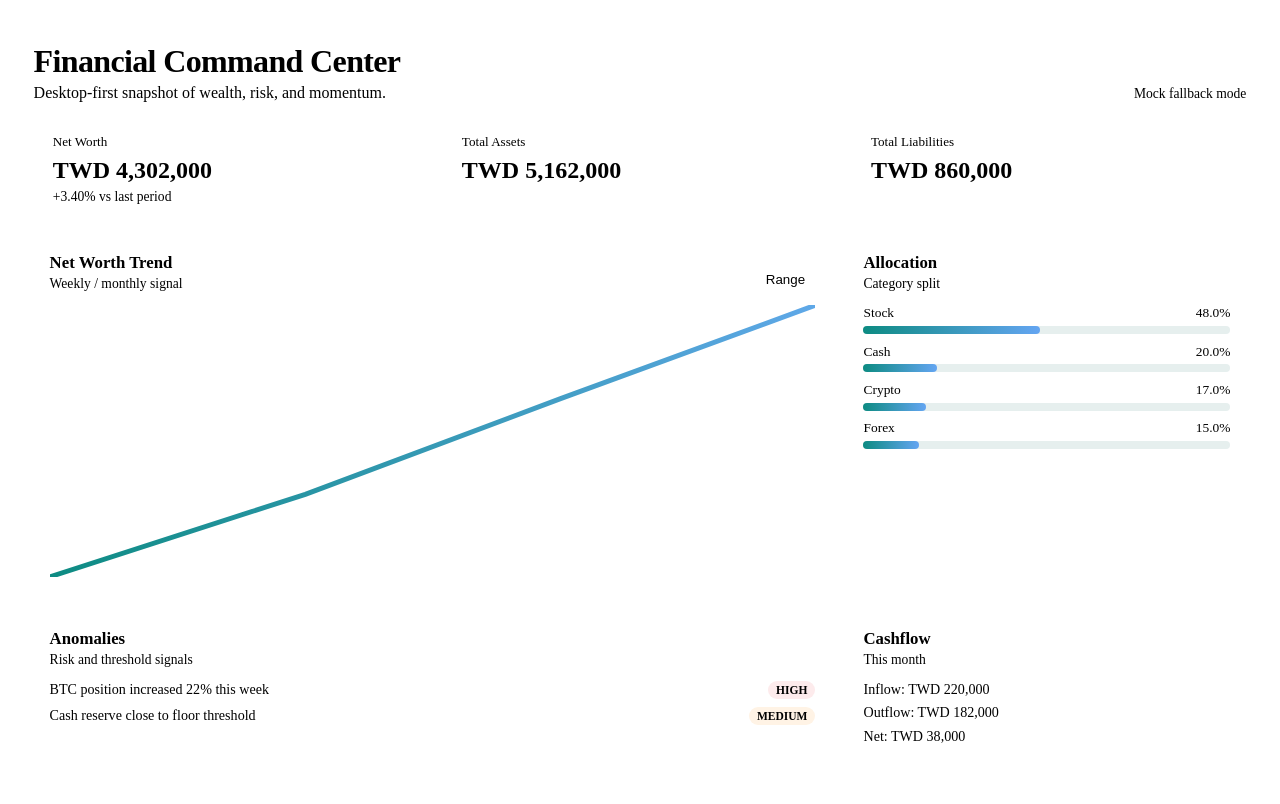
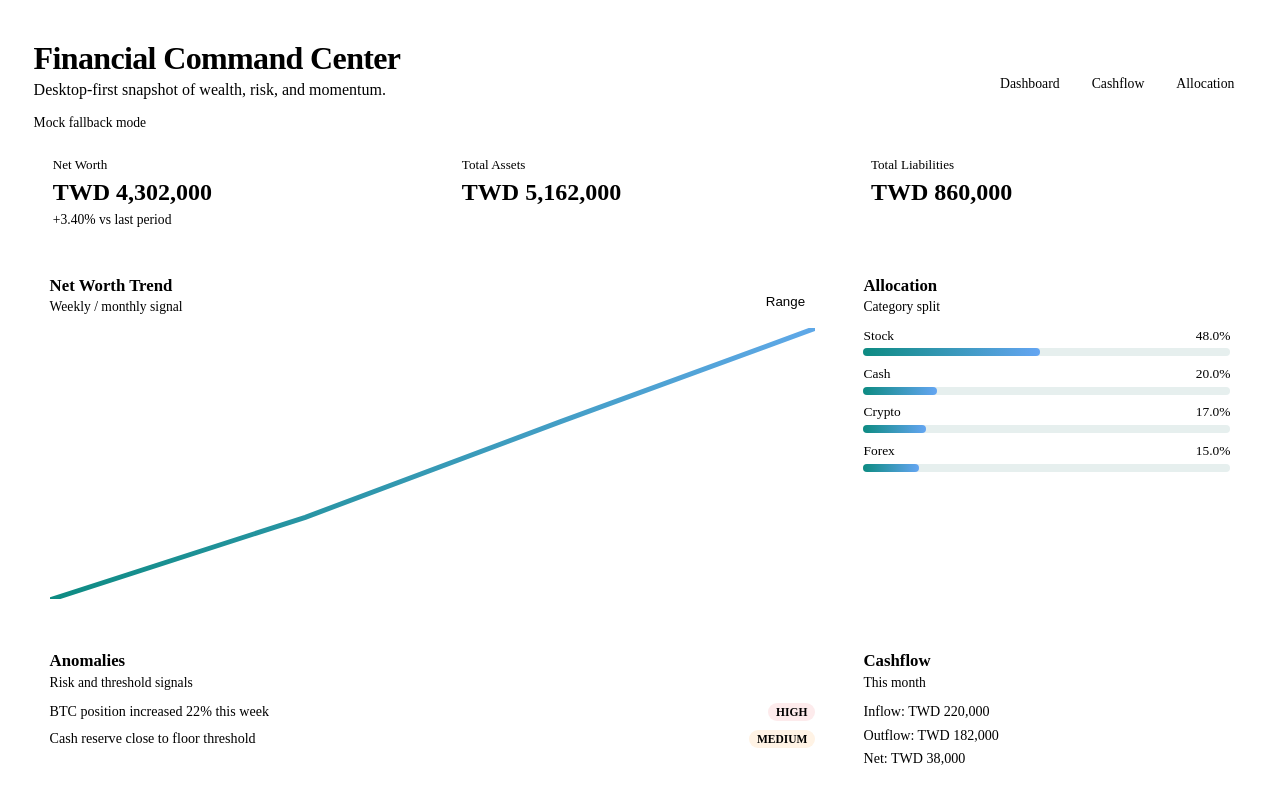
Before and after one commit to trnet4334/FMsys, a Next.js app in the folder apps/web/: page /dashboard in a window 1280 px wide. Shown: the top 804 px of the page. Built offline with nearby package versions, Linux system fonts and the light colour scheme; no server answers.

Commit message:
feat(web): add app shell and secondary finance pages

```diff
--- a/apps/web/app/dashboard/page.tsx
+++ b/apps/web/app/dashboard/page.tsx
@@ -3,6 +3,7 @@ import { AllocationPanel } from '../../src/components/dashboard/allocation-panel
 import { CashflowMiniPanel } from '../../src/components/dashboard/cashflow-mini-panel';
 import { NetWorthHero } from '../../src/components/dashboard/net-worth-hero';
 import { TrendPanel } from '../../src/components/dashboard/trend-panel';
+import { AppShell } from '../../src/components/layout/app-shell';
 import { adaptDashboardData } from '../../src/lib/mock-data/adapters';
 import { fetchDashboardData } from '../../src/lib/dashboard-api';
 import { seedDashboardData } from '../../src/lib/mock-data/seed';
@@ -19,21 +20,8 @@ export default async function DashboardPage() {
   }
 
   return (
-    <main
-      style={{
-        padding: '2.2rem clamp(1rem, 2vw, 2.5rem)',
-        minHeight: '100vh',
-        background:
-          'radial-gradient(circle at 8% 12%, rgba(13, 139, 130, 0.14) 0%, rgba(13, 139, 130, 0) 38%), radial-gradient(circle at 92% 3%, rgba(100, 165, 242, 0.2) 0%, rgba(100, 165, 242, 0) 31%), linear-gradient(180deg, var(--bg-0), #ffffff 80%)',
-      }}
-    >
-      <header style={{ display: 'flex', justifyContent: 'space-between', alignItems: 'end', marginBottom: '1rem' }}>
-        <div>
-          <h1 style={{ margin: 0, letterSpacing: '-0.02em', fontSize: '2rem' }}>Financial Command Center</h1>
-          <p style={{ margin: '0.25rem 0 0', color: 'var(--ink-1)' }}>Desktop-first snapshot of wealth, risk, and momentum.</p>
-        </div>
-        <div style={{ color: 'var(--ink-1)', fontSize: '0.85rem' }}>{dataSource}</div>
-      </header>
+    <AppShell title="Financial Command Center" subtitle="Desktop-first snapshot of wealth, risk, and momentum.">
+      <div style={{ color: 'var(--ink-1)', fontSize: '0.85rem', marginBottom: '0.6rem' }}>{dataSource}</div>
 
       <NetWorthHero snapshot={data.snapshot} />
 
@@ -60,6 +48,6 @@ export default async function DashboardPage() {
         <AlertsPanel alerts={data.alerts} />
         <CashflowMiniPanel inflow={data.cashflow.inflow} outflow={data.cashflow.outflow} />
       </section>
-    </main>
+    </AppShell>
   );
 }
--- /dev/null
+++ b/apps/web/src/components/layout/app-shell.tsx
@@ -0,0 +1,47 @@
+import type { ReactNode } from 'react';
+import Link from 'next/link';
+
+const links = [
+  { href: '/dashboard', label: 'Dashboard' },
+  { href: '/cashflow', label: 'Cashflow' },
+  { href: '/allocation', label: 'Allocation' },
+];
+
+type AppShellProps = {
+  title: string;
+  subtitle?: string;
+  children: ReactNode;
+};
+
+export function AppShell({ title, subtitle, children }: AppShellProps) {
+  return (
+    <main style={{ padding: '2rem clamp(1rem, 2vw, 2.5rem)', minHeight: '100vh' }}>
+      <header style={{ display: 'flex', justifyContent: 'space-between', alignItems: 'end', marginBottom: '1rem', gap: '1rem' }}>
+        <div>
+          <h1 style={{ margin: 0, letterSpacing: '-0.02em', fontSize: '2rem' }}>{title}</h1>
+          {subtitle ? <p style={{ margin: '0.25rem 0 0', color: 'var(--ink-1)' }}>{subtitle}</p> : null}
+        </div>
+        <nav style={{ display: 'flex', gap: '0.5rem', flexWrap: 'wrap' }}>
+          {links.map((item) => (
+            <Link
+              key={item.href}
+              href={item.href}
+              style={{
+                padding: '0.42rem 0.75rem',
+                borderRadius: '999px',
+                border: '1px solid var(--line)',
+                textDecoration: 'none',
+                color: 'var(--ink-0)',
+                background: '#fff',
+                fontSize: '0.86rem',
+              }}
+            >
+              {item.label}
+            </Link>
+          ))}
+        </nav>
+      </header>
+      {children}
+    </main>
+  );
+}
```
Also changed, not shown: apps/web/app/allocation/page.tsx (added, +11 -0 lines), apps/web/app/cashflow/page.tsx (added, +11 -0 lines), 1 other file (tests, documents, lock files or other folders).
